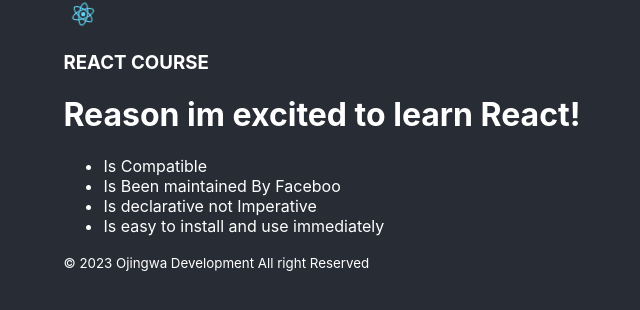
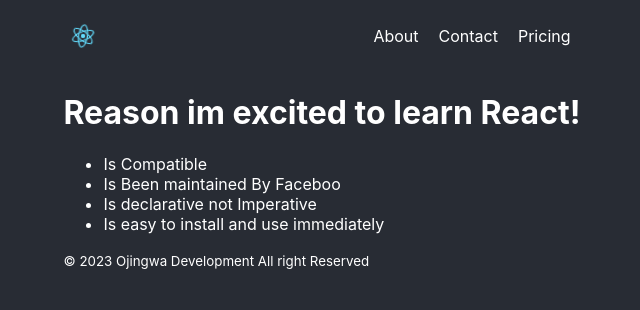
Before and after one commit to ojingwaDaniel/PracticeNote, a React (Create React App) app in the folder challenge1/challenge-one/: page / in a window 1280 px wide. Shown: the top 310 px of the page, without its empty margins (318-958 px from the left). Built offline with nearby package versions, Linux system fonts and the light colour scheme.

Commit message:
added styling to the simple page

```diff
--- a/challenge1/challenge-one/src/App.css
+++ b/challenge1/challenge-one/src/App.css
@@ -5,10 +5,25 @@
   width: 40px;
 }
 
+
+
 @media (prefers-reduced-motion: no-preference) {
   .App-logo {
     animation: App-logo-spin infinite 20s linear;
   }
+}
+.nav{
+  display: flex;
+  justify-content: space-between;
+
+}
+nav ul{
+  display: flex;
+
+}
+nav ul li{
+  list-style: none;
+  padding: 10px;
 }
 
 body{
--- a/challenge1/challenge-one/src/App.js
+++ b/challenge1/challenge-one/src/App.js
@@ -5,10 +5,14 @@
 function Header(){
   return (
     <header>
-      <nav>
+      <nav className="nav">
         <img src={logo} alt="img" className="App-logo" />
+        <ul>
+          <li>About</li>
+          <li>Contact</li>
+          <li>Pricing</li>
+        </ul>
       </nav>
-      <h3>REACT COURSE </h3>
     </header>
   );
 }
```
